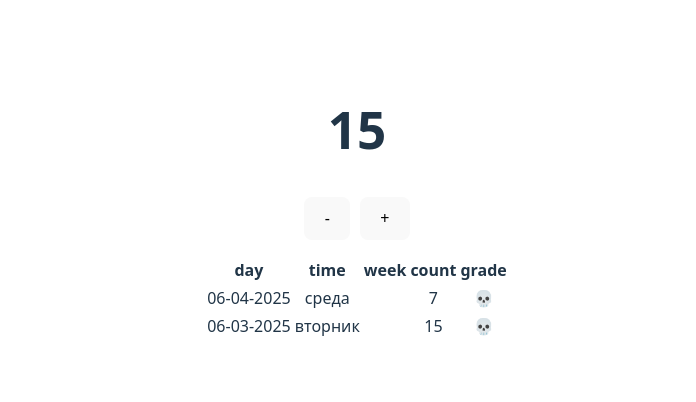
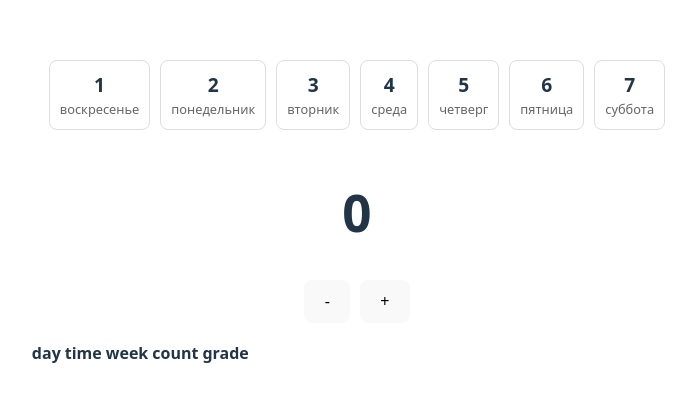
Before and after one commit to Bogdoing/habit-tracker, a Vue app: page / in a window 1280 px wide. Shown: the part 196-598 px from the top of the page, without its empty margins (283-979 px from the left). Built offline with nearby package versions, Linux system fonts and the light colour scheme.

Commit message:
add calendar

```diff
--- a/src/App.vue
+++ b/src/App.vue
@@ -1,9 +1,11 @@
 <script setup>
+import CalendarRow from './components/CalendarRow.vue'
 import AppCounter from './components/AppCounter.vue'
 import AppTable from './components/AppTable.vue'
 </script>
 
 <template>
+  <CalendarRow />
   <AppCounter />
   <AppTable />
 </template>
--- a/src/components/CalendarRow.vue
+++ b/src/components/CalendarRow.vue
@@ -1,25 +1,89 @@
+<script setup>
+import { ref, computed, onMounted } from 'vue'
+import { useStorage } from '@vueuse/core'
+import dayjs from 'dayjs'
+import ru from 'dayjs/locale/ru'
+import advancedFormat from 'dayjs/plugin/advancedFormat'
+
+// Подключаем плагины и локаль
+dayjs.extend(advancedFormat)
+dayjs.locale(ru)
+
+// Получаем данные из localStorage
+const dates = useStorage('dates', [])
+
+// Вычисляем даты для текущей недели
+const weekDates = computed(() => {
+    const today = dayjs()
+    const dates = []
+
+    // Генерируем 7 дней, начиная с 4 дней назад
+    for (let i = -4; i <= 2; i++) {
+        const date = today.add(i, 'day')
+        dates.push({
+            day: date.format('MM-DD-YYYY'),
+            week: date.format('dddd'),
+            display: date.format('D')
+        })
+    }
+
+    return dates
+})
+
+// Функция для получения count для конкретной даты
+const getCountForDate = (day) => {
+    const dateEntry = dates.value.find(d => d.day === day)
+    return dateEntry ? dateEntry.count : 0
+}
+
+// Функция для определения цвета фона в зависимости от count
+const getBackgroundColor = (count) => {
+    if (count === 0) return '#ffffff'
+    if (count <= 5) return '#ffebee'
+    if (count <= 10) return '#ffcdd2'
+    if (count <= 15) return '#ef9a9a'
+    return '#e57373'
+}
+</script>
+
 <template>
-  <div class="calendar-row">
-    <div v-for="day in weekDates" :key="day.date" class="day-cell">
-      <div class="day">{{ day.dateObj.getDate() }}</div>
-      <input
-        type="number"
-        v-model.number="day.value"
-        placeholder="0"
-        min="0"
-        class="value-input"
-      />
+    <div class="calendar-row">
+        <div
+            v-for="date in weekDates"
+            :key="date.day"
+            class="calendar-day"
+            :style="{ backgroundColor: getBackgroundColor(getCountForDate(date.day)) }"
+        >
+            <div class="day-number">{{ date.display }}</div>
+            <div class="day-name">{{ date.week }}</div>
+        </div>
     </div>
-  </div>
 </template>
 
-<script setup>
-import { computed } from 'vue'
-import { useLocalStorage } from '@vueuse/core'
+<style scoped>
+.calendar-row {
+    display: flex;
+    justify-content: space-between;
+    padding: 20px;
+    gap: 10px;
+}
 
+.calendar-day {
+    flex: 1;
+    padding: 10px;
+    border: 1px solid #ddd;
+    border-radius: 8px;
+    text-align: center;
+    transition: background-color 0.3s ease;
+}
 
-</script>
+.day-number {
+    font-size: 1.2em;
+    font-weight: bold;
+}
 
-<style scoped>
-
+.day-name {
+    font-size: 0.8em;
+    color: #666;
+}
 </style>
```
Also changed, not shown: src/components/HelloWorld.vue (deleted, +0 -43 lines).
